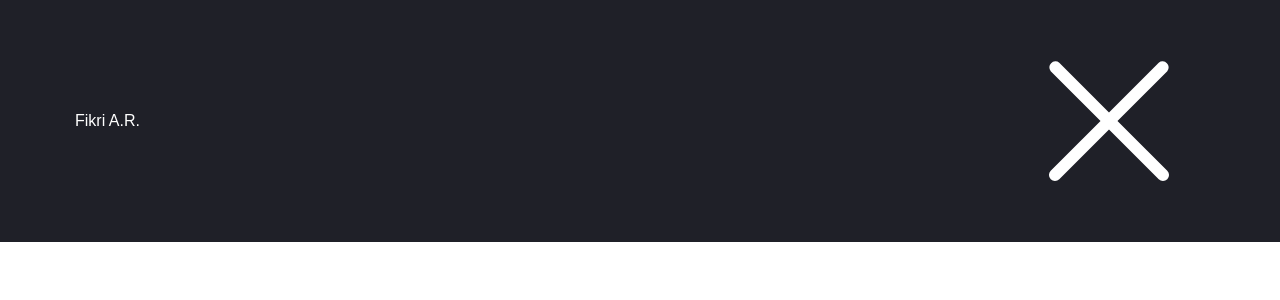
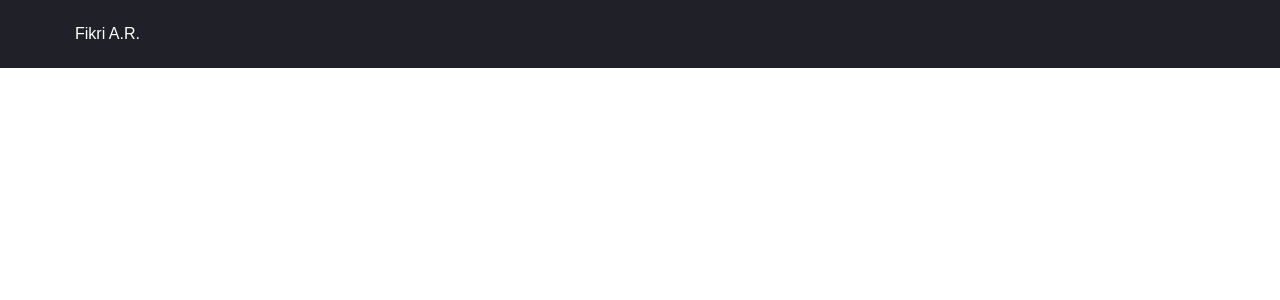
Before and after one commit to fikrialwan/fikrialwan-web, a React (Create React App) app: page / in a window 1280 px wide. Shown: the top 300 px of the page. Built offline with nearby package versions, Linux system fonts and the light colour scheme; a web font is replaced by a local one.

Commit message:
fix: close icon cannot parse props

```diff
--- a/src/component/layout/navigation/index.tsx
+++ b/src/component/layout/navigation/index.tsx
@@ -54,7 +54,6 @@ function Navigation() {
           <MenuIcon
             className={css`
               cursor: pointer;
-              display: none;
               ${mq[0]} {
                 display: none;
               }
--- a/src/component/ui/icons/close-icon.tsx
+++ b/src/component/ui/icons/close-icon.tsx
@@ -9,10 +9,11 @@ export function CloseIcon({
   return (
     <svg
       xmlns="http://www.w3.org/2000/svg"
-      width="192"
-      height="192"
-      fill="white"
+      width={width}
+      height={height}
+      fill={fill}
       viewBox="0 0 256 256"
+      {...props}
     >
       <rect width="256" height="256" fill="none"></rect>
       <path d="M139.3,128l66.4-66.3a8.1,8.1,0,0,0-11.4-11.4L128,116.7,61.7,50.3A8.1,8.1,0,0,0,50.3,61.7L116.7,128,50.3,194.3a8.1,8.1,0,0,0,0,11.4,8.2,8.2,0,0,0,11.4,0L128,139.3l66.3,66.4a8.2,8.2,0,0,0,11.4,0,8.1,8.1,0,0,0,0-11.4Z"></path>
```
